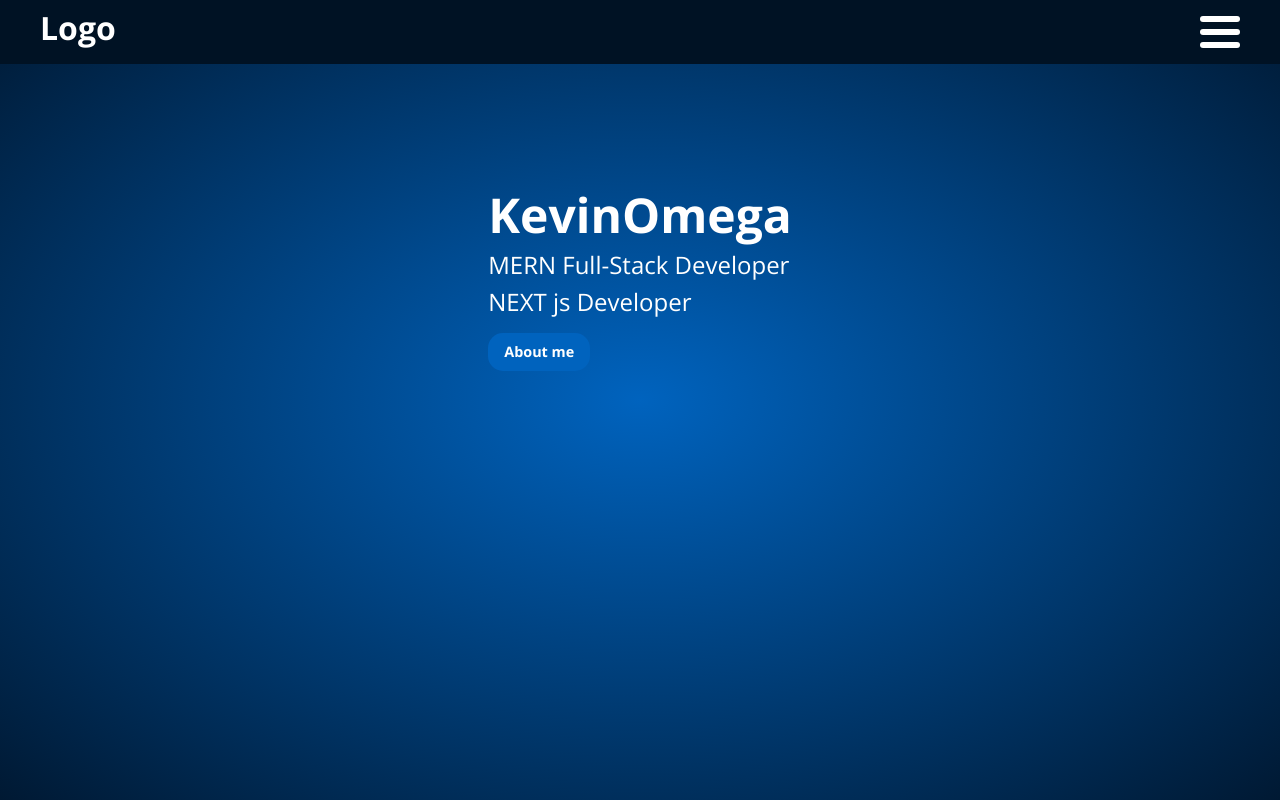
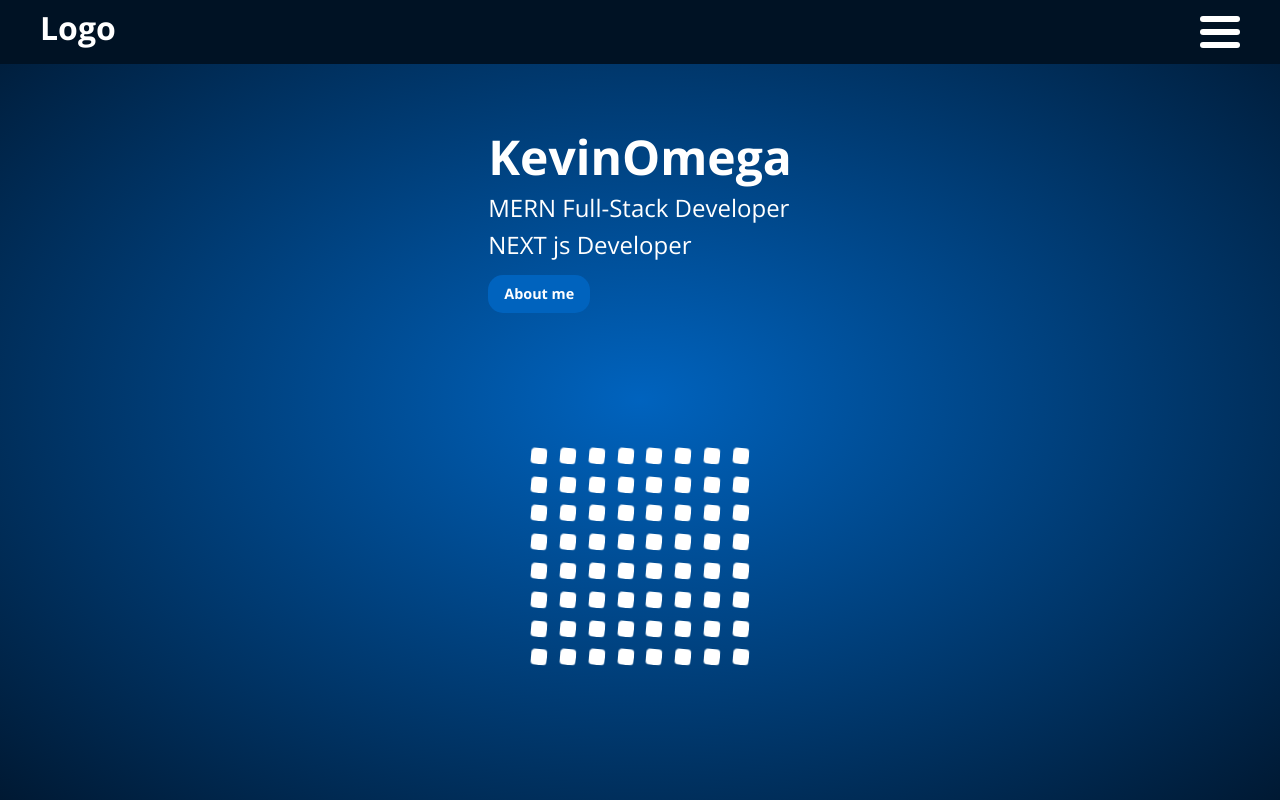
Before and after one commit to KevinOmega/Portfolio, a React (Create React App) app: page / in a window 1280 px wide. Shown: the top 800 px of the page. Built offline with nearby package versions, Linux system fonts and the light colour scheme.

Commit message:
add square animation to home section

```diff
--- /dev/null
+++ b/src/components/Square.js
@@ -0,0 +1,26 @@
+import React from "react";
+
+const generateSquare = (n) => {
+  let rows = [];
+  for (let index = 0; index < n; index++) {
+    rows.push([]);
+    for (let i = 0; i < n; i++) {
+      rows[index].push(
+        <span style={{ "--i": (i + index) % 2 ? "1.5rem" : "-1.5rem" }}></span>
+      );
+    }
+  }
+  return (
+    <>
+      {rows.map((row) => (
+        <div className="items">{row.map((item) => item)}</div>
+      ))}
+    </>
+  );
+};
+
+const Square = () => {
+  return <div className="square">{generateSquare(8)}</div>;
+};
+
+export default Square;
--- a/src/sections/Home.js
+++ b/src/sections/Home.js
@@ -1,4 +1,5 @@
 import React from "react";
+import Square from "../components/Square";
 
 const Home = () => {
   return (
@@ -9,7 +10,9 @@ const Home = () => {
         <h4>NEXT js Developer</h4>
         <button className="primary-button">About me</button>
       </div>
-      <div className="graph"></div>
+      <div className="graph">
+        <Square />
+      </div>
     </section>
   );
 };
--- a/src/style/main.css
+++ b/src/style/main.css
@@ -160,11 +160,134 @@ section {
 #Home .info button {
   margin-top: 0.5rem;
 }
+#Home .graph {
+  perspective: 10rem;
+  perspective-origin: 50% calc(50% - 200px);
+}
+#Home .graph .square {
+  display: flex;
+  flex-direction: column;
+  animation: s 4s linear infinite alternate-reverse;
+  transform-style: preserve-3d;
+}
+#Home .graph .square .items {
+  display: flex;
+  transform-style: preserve-3d;
+}
+#Home .graph .square .items span {
+  content: "";
+  display: block;
+  width: 1rem;
+  height: 1rem;
+  background-color: white;
+  animation: squares 4s linear infinite;
+  transform: scale(0.2);
+  border-radius: 50%;
+  margin: 0.2rem;
+}
 
 @keyframes text_animation {
   to {
     transform: translate(0);
     opacity: 1;
+  }
+}
+@keyframes squares {
+  0% {
+    transform: scale(0.2);
+    border-radius: 50%;
+    margin: 0.2rem;
+    opacity: 0.3;
+  }
+  4% {
+    transform: scale(0.2);
+    border-radius: 50%;
+    margin: 0.2rem;
+    opacity: 1;
+  }
+  8% {
+    transform: scale(0.2);
+    border-radius: 50%;
+    margin: 0.2rem;
+    opacity: 1;
+  }
+  16% {
+    border-radius: 0;
+    transform: scale(1);
+    margin: 0.2rem;
+    opacity: 1;
+  }
+  24% {
+    border-radius: 0;
+    transform: scale(1);
+    margin: 0.2rem;
+    opacity: 1;
+  }
+  32% {
+    transform: scale(1) rotate(180deg);
+    border-radius: 0;
+    margin: 0.2rem;
+    opacity: 1;
+  }
+  40% {
+    transform: scale(1) rotate(180deg);
+    border-radius: 0;
+    margin: 0.2rem;
+    opacity: 1;
+  }
+  48% {
+    transform: scale(1) rotate(365deg);
+    border-radius: 0;
+    margin: 0.4rem;
+    opacity: 1;
+  }
+  56% {
+    transform: scale(1) rotate(365deg);
+    border-radius: 50%;
+    margin: 0.4rem;
+    opacity: 1;
+  }
+  64% {
+    transform: scale(1) rotate(365deg);
+    border-radius: 50%;
+    margin: 0.4rem;
+    opacity: 1;
+  }
+  72% {
+    transform: scale(1) rotate(365deg) translateZ(var(--i));
+    border-radius: 50%;
+    margin: 0.4rem;
+    opacity: 1;
+  }
+  76% {
+    transform: scale(1) rotate(365deg) translateZ(var(--i));
+    border-radius: 50%;
+    margin: 0.4rem;
+    opacity: 1;
+  }
+  82% {
+    transform: scale(1) rotate(365deg) translateZ(calc(var(--i) * -1));
+    border-radius: 50%;
+    margin: 0.4rem;
+    opacity: 1;
+  }
+  88% {
+    transform: scale(1) rotate(365deg) translateZ(calc(var(--i) * -1));
+    border-radius: 50%;
+    margin: 0.4rem;
+    opacity: 1;
+  }
+  96% {
+    transform: scale(0.2) rotate(365deg) translateZ(0);
+    border-radius: 50%;
+    margin: 0.2rem;
+    opacity: 0.3;
+  }
+  100% {
+    transform: scale(0.2) rotate(365deg) translateZ(0);
+    border-radius: 50%;
+    margin: 0.2rem;
+    opacity: 0.3;
   }
 }
 #Skills .title {
--- a/src/style/sass/_home.scss
+++ b/src/style/sass/_home.scss
@@ -18,6 +18,38 @@
             margin-top: 0.5rem;
         }
     }
+
+    $space : 0.5rem;
+    $time : 4s;
+
+    .graph{
+        perspective: 10rem;
+        perspective-origin: 50% calc(50% - 200px);
+        .square{
+            display: flex;
+            flex-direction: column;
+            // gap: $space;
+            animation: s $time linear infinite alternate-reverse;
+            transform-style: preserve-3d;
+            .items{
+                display: flex;
+                transform-style: preserve-3d;
+                // gap: $space;
+                span {
+                        content: '';
+                        display: block;
+                        width: 1rem;
+                        height: 1rem;
+                        background-color: white;
+                        animation: squares $time linear infinite ;
+                        transform: scale(0.2);
+                        border-radius: 50%;
+                        margin: 0.2rem;
+                    }
+            }
+
+        }
+    }
 }
 
 @keyframes text_animation {
@@ -26,3 +58,116 @@
         opacity: 1;
     }
 }
+
+// @keyframes s {
+//     0%,20%{
+//         transform: rotate(0);
+//     }
+
+//     40%{
+//         transform: rotate(90deg);
+//     }
+//     100%{
+//         transform: rotate(90deg);
+//     }
+// }
+
+@keyframes squares{
+    0%{
+        transform: scale(0.2);
+        border-radius: 50%;
+        margin: 0.2rem;
+        opacity: 0.3;
+    }
+    4%{
+        transform: scale(0.2);
+        border-radius: 50%;
+        margin: 0.2rem;
+        opacity: 1;
+    }
+    8%{
+        transform: scale(0.2);
+        border-radius: 50%;
+        margin: 0.2rem;
+        opacity: 1;
+    }
+    16%{
+        border-radius: 0;
+        transform: scale(1);
+        margin: 0.2rem;
+        opacity: 1;
+    }
+    24%{
+        border-radius: 0;
+        transform: scale(1);
+        margin: 0.2rem;
+        opacity: 1;
+    }
+    32%{
+        transform: scale(1) rotate(180deg);
+        border-radius: 0;
+        margin: 0.2rem;
+        opacity: 1;
+    }
+    40%{
+        transform: scale(1) rotate(180deg);
+        border-radius: 0;
+        margin: 0.2rem;
+        opacity: 1;
+    }
+    48%{
+        transform: scale(1) rotate(365deg);
+        border-radius: 0;
+        margin: 0.4rem;
+        opacity: 1;
+    }
+    56%{
+        transform: scale(1) rotate(365deg);
+        border-radius: 50%;
+        margin: 0.4rem;
+        opacity: 1;
+    }
+    64%{
+        transform: scale(1) rotate(365deg);
+        border-radius: 50%;
+        margin: 0.4rem;
+        opacity: 1;
+    }
+    72%{
+        transform: scale(1) rotate(365deg) translateZ(var(--i));
+        border-radius: 50%;
+        margin: 0.4rem;
+        opacity: 1;
+    }
+    76%{
+        transform: scale(1) rotate(365deg) translateZ(var(--i));
+        border-radius: 50%;
+        margin: 0.4rem;
+        opacity: 1;
+    }
+    82%{
+        transform: scale(1) rotate(365deg) translateZ(calc(var(--i) * -1));
+        border-radius: 50%;
+        margin: 0.4rem;
+        opacity: 1;
+    }
+    88%{
+        transform: scale(1) rotate(365deg) translateZ(calc(var(--i) * -1));
+        border-radius: 50%;
+        margin: 0.4rem;
+        opacity: 1;
+    }
+    96%{
+        transform: scale(0.2) rotate(365deg) translateZ(0);
+        border-radius: 50%;
+        margin: 0.2rem;
+        opacity: 0.3;
+    }
+    100%{
+        transform: scale(0.2) rotate(365deg) translateZ(0);
+        border-radius: 50%;
+        margin: 0.2rem;
+        opacity: 0.3;
+    }
+
+}
```
Also changed, not shown: 1 other file (tests, documents, lock files or other folders).
